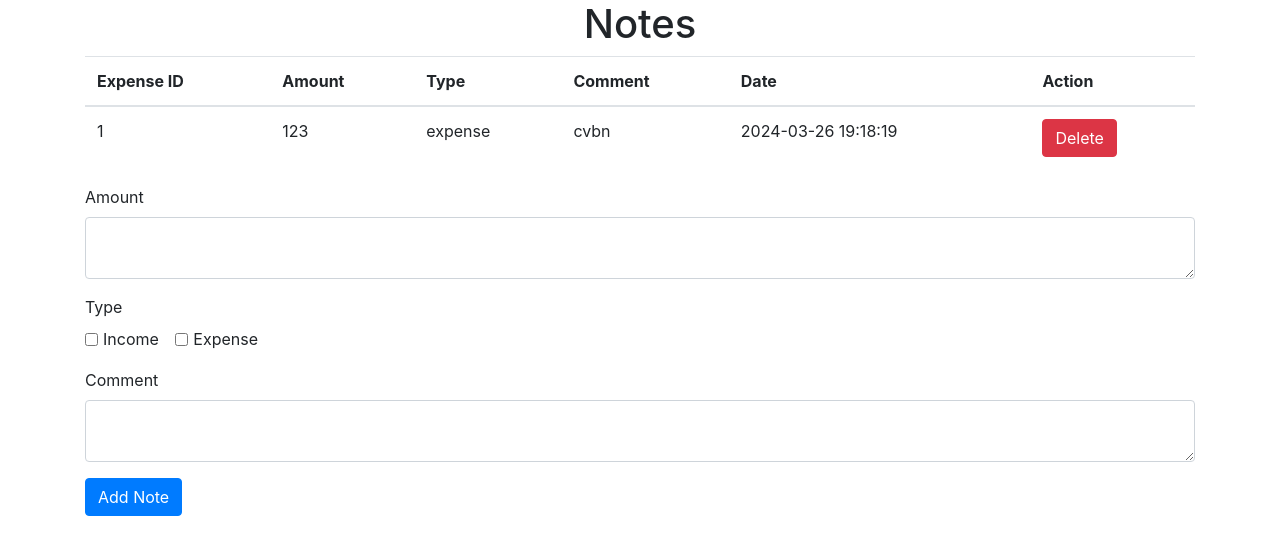
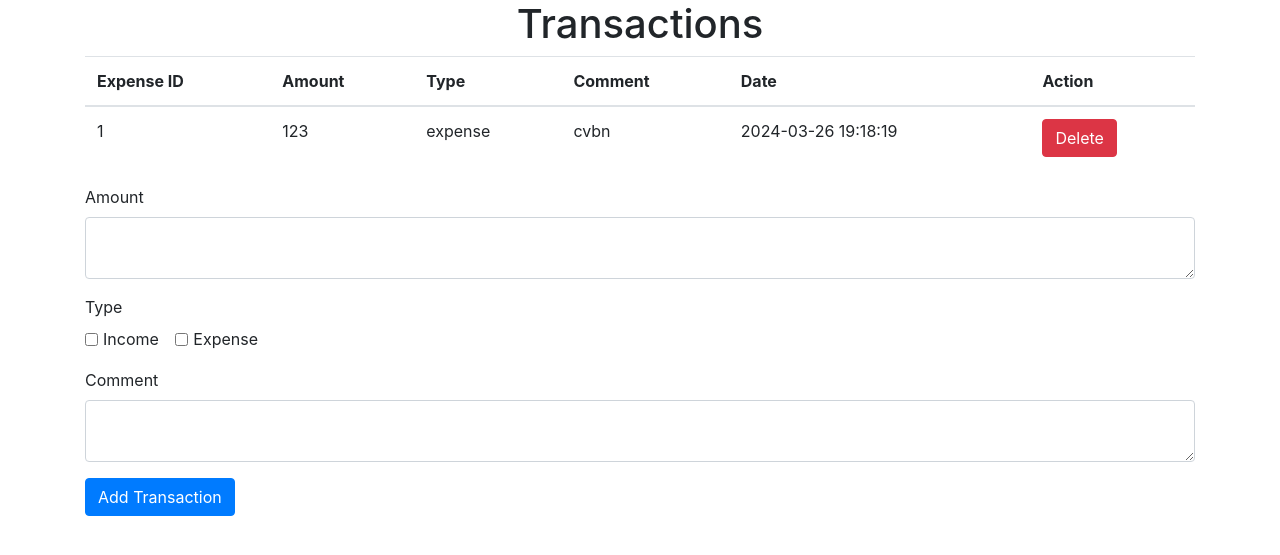
Before and after one commit to GulmurodY/flask-expense-tracker, a Flask app: page / in a window 1280 px wide. Shown: the part 56-611 px from the top of the page. Run offline with Flask 3, Linux system fonts and the light colour scheme; a user stored in the database is signed in; some libraries are stand-ins or nearby versions.

Commit message:
Update home.html

```diff
--- a/website/templates/home.html
+++ b/website/templates/home.html
@@ -1,7 +1,7 @@
 {% extends "base.html" %}
 {% block title %}Home{% endblock %}
 {% block content %}
-<h1 align="center">Notes</h1>
+<h1 align="center">Transactions</h1>
 <table class="table">
   <thead>
     <tr>
@@ -51,7 +51,7 @@
     <label for="comment">Comment</label>
     <textarea name="comment" id="comment" class="form-control"></textarea>
   </div>
-  <button type="submit" class="btn btn-primary">Add Note</button>
+  <button type="submit" class="btn btn-primary">Add Transaction</button>
 </form>
 {% endblock %}
 
```
